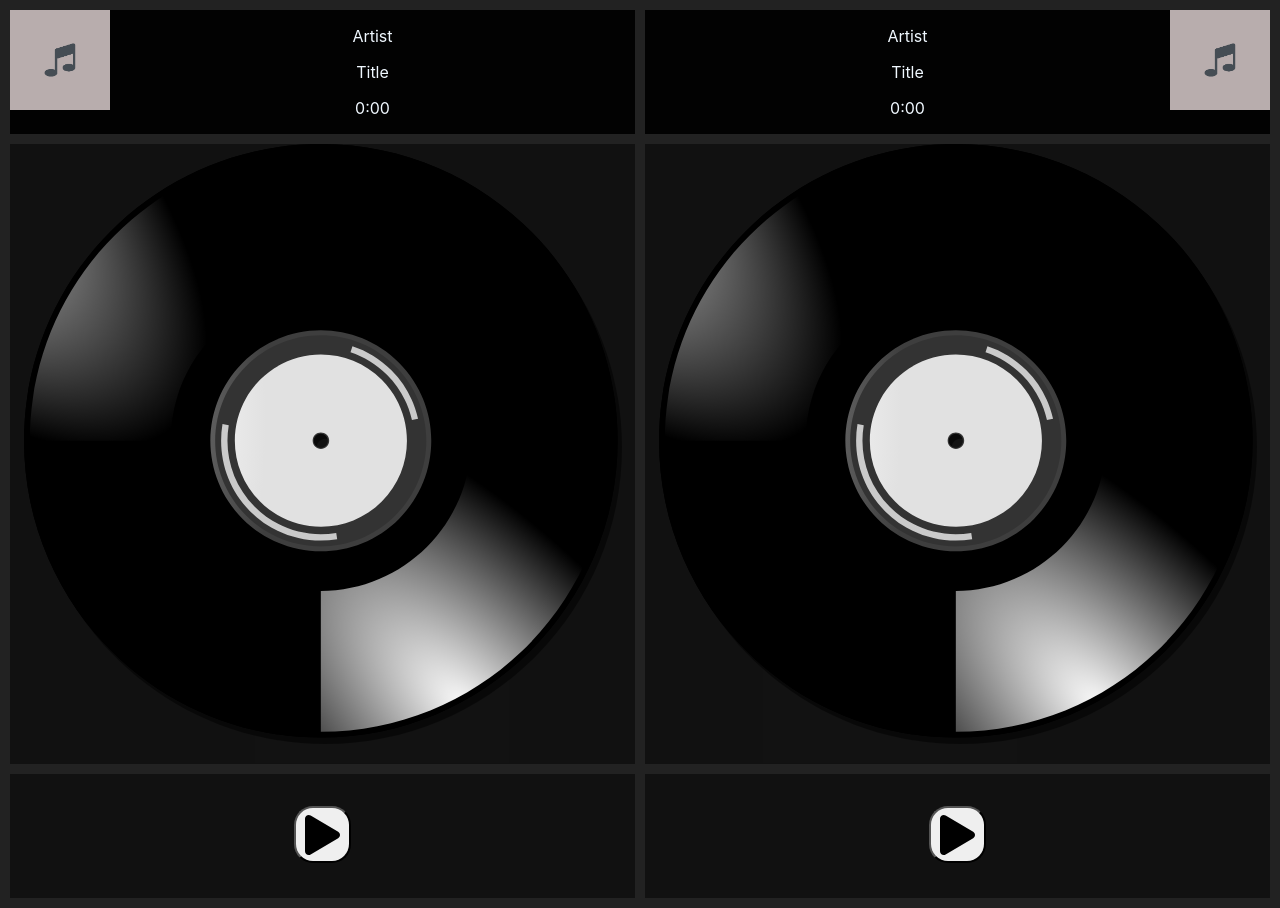
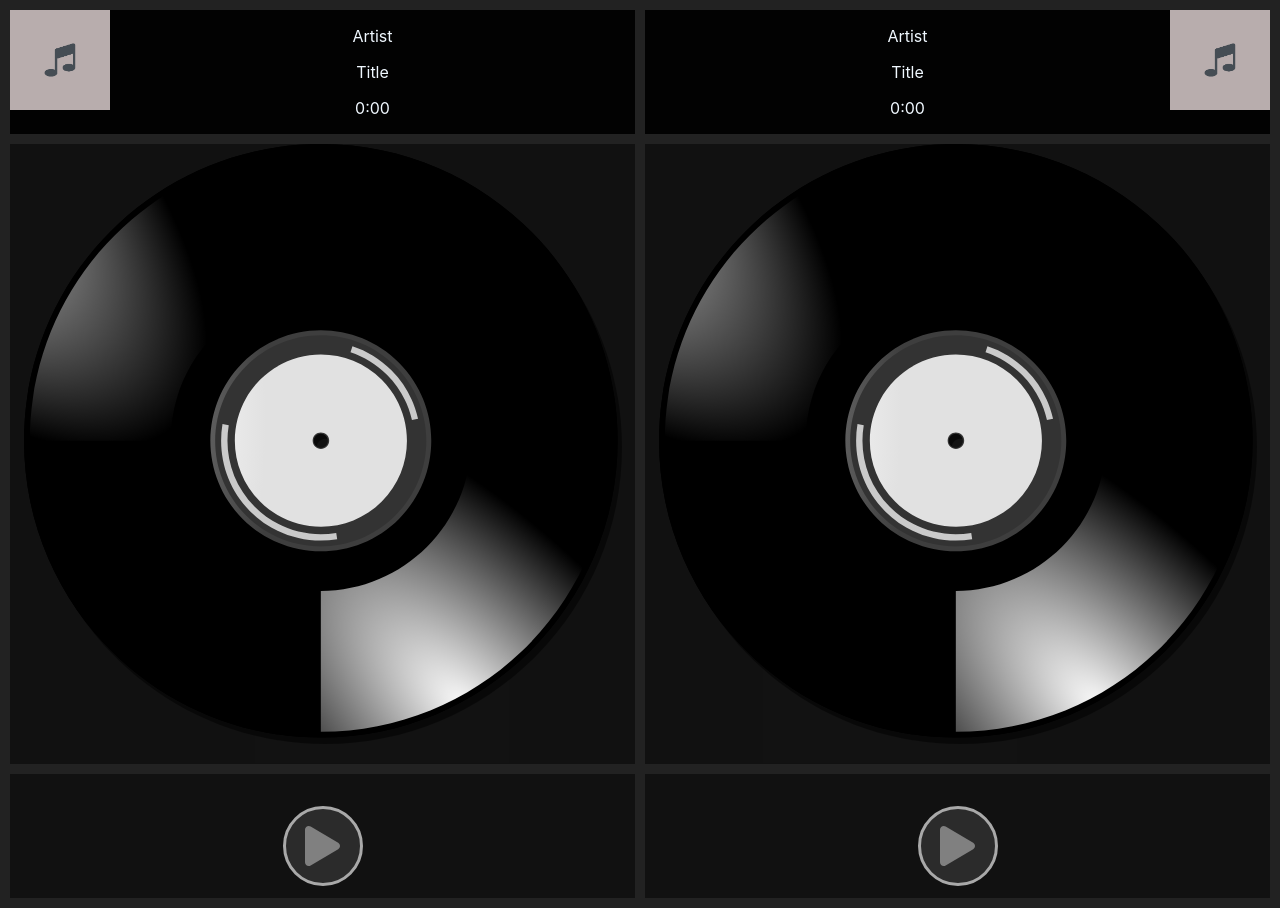
Before and after one commit to monick/dj-mix, a React (Create React App) app: page / in a window 1280 px wide. Built offline with nearby package versions, Linux system fonts and the light colour scheme.

Commit message:
style play button

```diff
--- a/src/BottomComponent.css
+++ b/src/BottomComponent.css
@@ -21,7 +21,9 @@
 }
 
 .play-btn > button {
-    border-radius: 19px;
-    width: 57px;
-    height: 57px;
+    border-radius: 50%;
+    width: 80px;
+    height: 80px;
+    border: 3px solid darkgray;
+    background: #2b2b2b;
 }
--- a/src/BottomComponent.js
+++ b/src/BottomComponent.js
@@ -12,7 +12,7 @@ export class BottomComponent extends React.Component {
             <div className={`bottom ${alignmentClassName}`}>
                 <div className='play-btn'>
                     <button>
-                        <FontAwesomeIcon size='3x' icon='play' />
+                        <FontAwesomeIcon size='3x' color="grey" icon='play' />
                     </button>
                 </div>
             </div>
```
